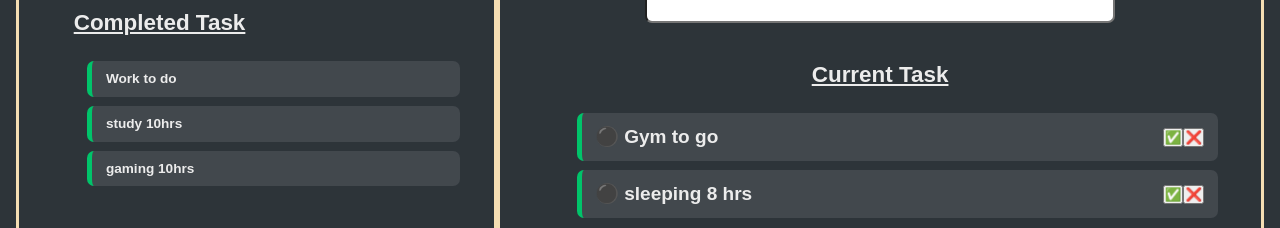
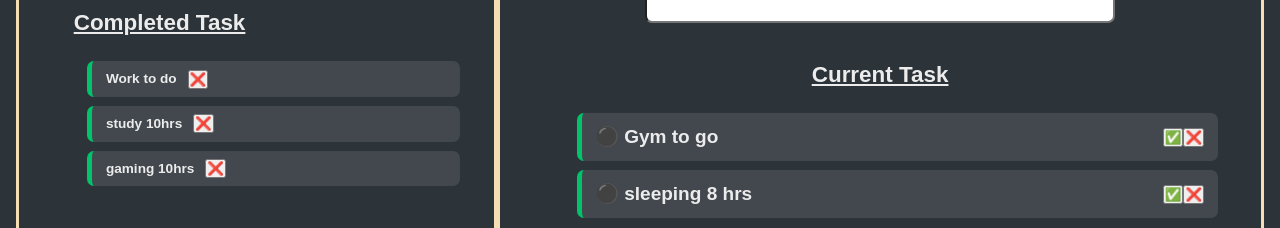
Before and after one commit to Vaibhav-sh27/Vocalize_FrontEnd, a React (Vite) app: page /app in a window 1280 px wide. Shown: the part 266-494 px from the top of the page. Built offline with nearby package versions, Linux system fonts and the light colour scheme.

Commit message:
delete fix

```diff
--- a/src/component/Completed.jsx
+++ b/src/component/Completed.jsx
@@ -1,20 +1,38 @@
 import styles from "./Completed.module.css";
 
-function Completed({ arr }) {
+function Completed({ arr, setarr }) {
   return (
     <div>
       <h1 className={styles.main}>Completed Task</h1>
       <ul className={styles.List}>
-        {arr.map((comp, i) => comp.isComp && <List key={i} comp={comp} />)}
+        {arr.map((comp, i) => comp.isComp && <List key={i} comp={comp} setarr={setarr} array={arr} />)}
       </ul>
     </div>
   );
 }
 
-function List({ comp }) {
+function List({ comp, setarr, array }) {
+  function handledel(id) {
+    let arr = array.filter((item, index) => {
+      if (item.id !== id) {
+        return item;
+      }
+    });
+    //let arr = array;
+    console.log(arr);
+    setarr(arr);
+    //  navigate("/app");
+  }
   return (
     <li className={styles.li}>
       <h1>{comp.task}</h1>
+      <button
+          onClick={() => {
+            handledel(comp.id);
+          }}
+        >
+          ❌
+        </button>
     </li>
   );
 }
--- a/src/component/Sidebar.jsx
+++ b/src/component/Sidebar.jsx
@@ -47,7 +47,7 @@ function Slidebar() {
       {/* <Outlet /> */}
       <div className={styles.left}>
         <NewTask array={array} setarr={setarr}/>
-        <Completed arr={array} />
+        <Completed arr={array} setarr={setarr}/>
       </div>
       <Current array={array} setarr={setarr} />
     </div>
```
